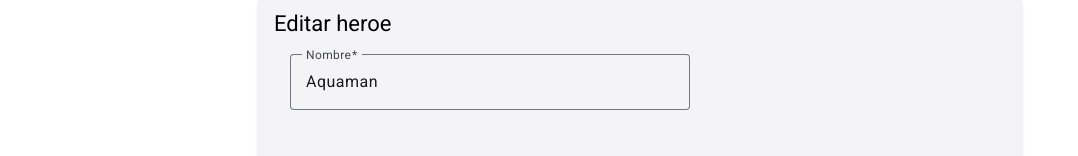
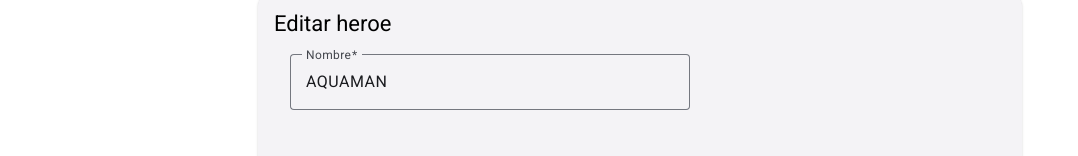
Before and after one commit to willvcg/superheroes-app, an Angular app: page /superheroes/edit/2 in a window 1280 px wide. Shown: the part 126-282 px from the top of the page, without its empty margins (0-1078 px from the left). Built offline with nearby package versions, Linux system fonts and the light colour scheme.

Commit message:
feat: add pipe uppercase

```diff
--- a/src/app/superheroes/pages/create-edit/create-edit.component.html
+++ b/src/app/superheroes/pages/create-edit/create-edit.component.html
@@ -10,7 +10,12 @@
       <form [formGroup]="form" (submit)="onSubmit()">
         <mat-form-field appearance="outline" class="input-form">
           <mat-label>Nombre</mat-label>
-          <input matInput formControlName="name" required />
+          <input
+            matInput
+            formControlName="name"
+            required
+            [value]="form.controls.name.value | uppercase"
+          />
           @if (form.controls.name.invalid) {
           <mat-error>El nombre es obligatorio</mat-error>
           }
--- a/src/app/superheroes/pages/create-edit/create-edit.component.ts
+++ b/src/app/superheroes/pages/create-edit/create-edit.component.ts
@@ -1,3 +1,4 @@
+import { UpperCasePipe } from '@angular/common';
 import {
   Component,
   OnInit,
@@ -43,6 +44,7 @@ const image = 'https://www.superherodb.com/pictures2/portraits/10/100/1007.jpg';
     MatFormFieldModule,
     MatButtonModule,
     MatError,
+    UpperCasePipe,
   ],
   templateUrl: './create-edit.component.html',
   styleUrl: './create-edit.component.scss',
```
